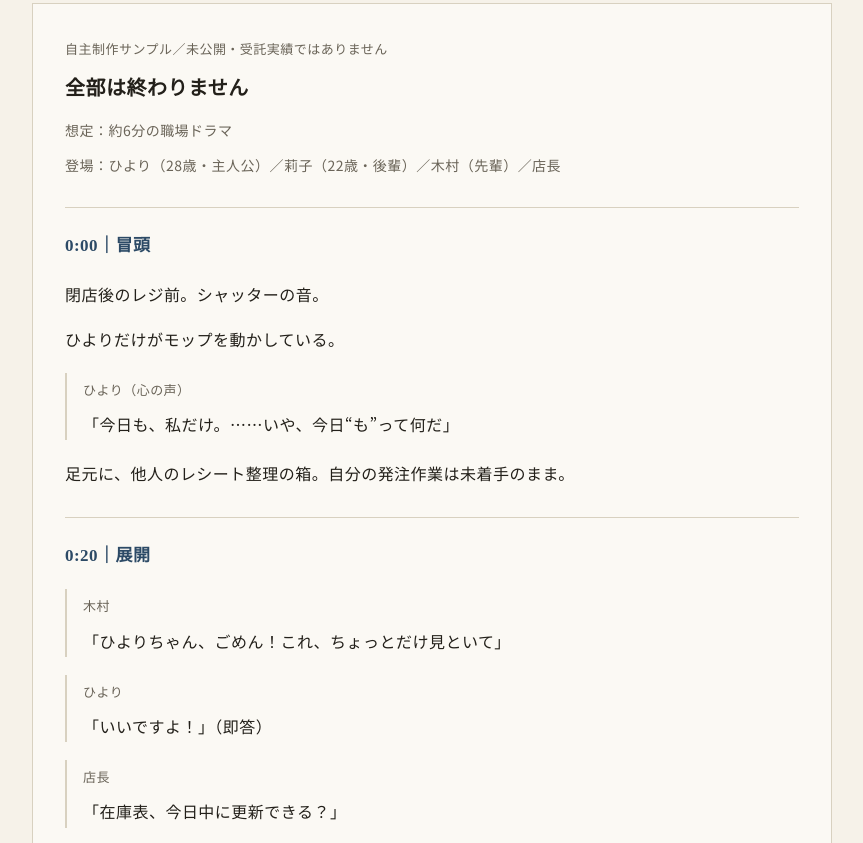
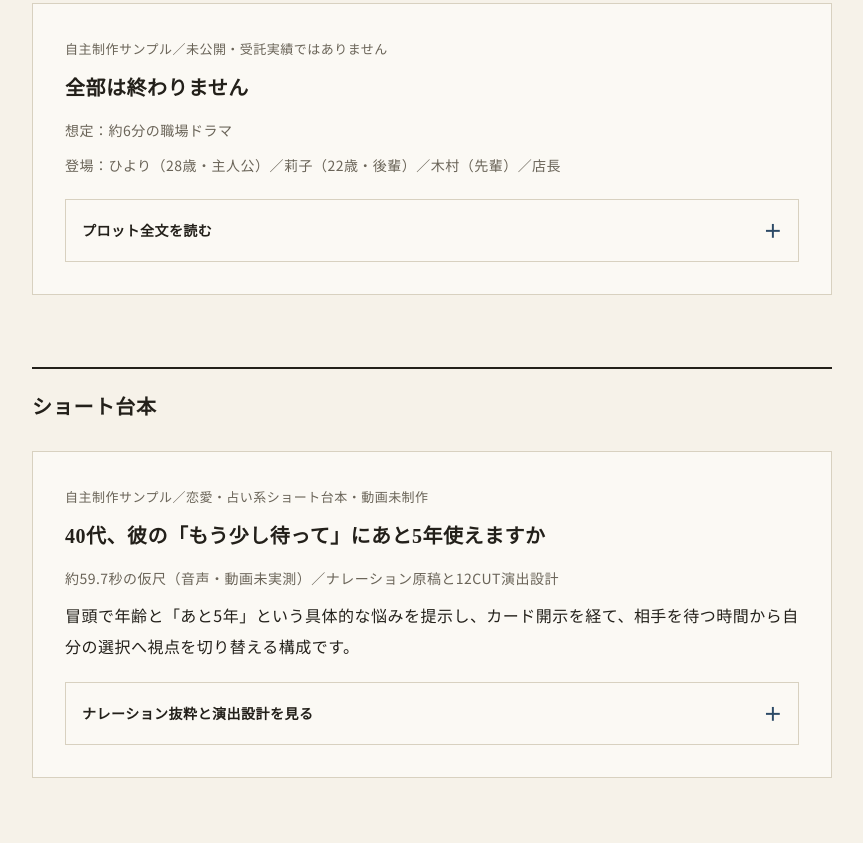
Before and after one commit to mutsumilabjp-eng/mtmwork, a plain HTML site: page index.html in a window 1280 px wide. Shown: the part 4550-5393 px from the top of the page, without its empty margins (208-1071 px from the left). Drawn offline with Linux system fonts and the light colour scheme; a web font is replaced by a local one.

Commit message:
Move short script below YouTube plot and collapse full plot

```diff
--- a/index.html
+++ b/index.html
@@ -383,6 +383,24 @@
         color: var(--c-text-sub);
       }
       .plot-scene .plot-dialogue br { display: block; content: ""; margin-bottom: 5px; }
+      .plot-sample > details { margin-top: 20px; }
+      .plot-sample > details > summary {
+        display: flex;
+        align-items: center;
+        justify-content: space-between;
+        padding: 13px 16px;
+        border: 1px solid var(--c-rule);
+        color: var(--c-text);
+        cursor: pointer;
+        list-style: none;
+        font-size: 14px;
+        font-weight: 600;
+      }
+      .plot-sample > details > summary::-webkit-details-marker { display: none; }
+      .plot-sample > details > summary::after { content: "＋"; font-size: 18px; color: var(--c-accent); }
+      .plot-sample > details[open] > summary::after { content: "－"; }
+      .plot-sample > details > summary:hover { background: var(--c-bg); }
+      .plot-sample > details > .detail-body { padding-top: 6px; }
       .plot-ending { margin-bottom: 8px; }
       @media (max-width: 599px) {
         .plot-scene { margin-top: 24px; padding-top: 20px; }
@@ -728,6 +746,9 @@
           <p class="plot-intro">想定：約6分の職場ドラマ</p>
           <p class="plot-characters">登場：ひより（28歳・主人公）／莉子（22歳・後輩）／木村（先輩）／店長</p>
 
+          <details class="plot-details">
+            <summary>プロット全文を読む</summary>
+            <div class="detail-body">
           <section class="plot-scene" aria-labelledby="plot-scene-1">
             <h5 id="plot-scene-1">0:00｜冒頭</h5>
             <p>閉店後のレジ前。シャッターの音。</p>
@@ -780,6 +801,39 @@
           </section>
 
           <p class="sample-note">構成の狙い：レシートの箱と20時締切の通知で負担を可視化。後輩との会話を転換点にし、店長の渋い反応を越えて優先順位を伝える小さな一歩で終える。再生数や受注成果を示すものではありません。</p>
+            </div>
+          </details>
+        </article>
+
+        <h3 class="sub-head" id="works-short-scripts">ショート台本</h3>
+        <article class="plot-sample" id="sample-short-script" aria-labelledby="sample-short-script-title">
+          <p class="sample-label">自主制作サンプル／恋愛・占い系ショート台本・動画未制作</p>
+          <h4 id="sample-short-script-title">40代、彼の「もう少し待って」にあと5年使えますか</h4>
+          <p class="plot-intro">約59.7秒の仮尺（音声・動画未実測）／ナレーション原稿と12CUT演出設計</p>
+          <p>冒頭で年齢と「あと5年」という具体的な悩みを提示し、カード開示を経て、相手を待つ時間から自分の選択へ視点を切り替える構成です。</p>
+          <details>
+            <summary>ナレーション抜粋と演出設計を見る</summary>
+            <div class="detail-body">
+              <section class="plot-scene" aria-labelledby="sample-short-script-voice">
+                <h5 id="sample-short-script-voice">ナレーション抜粋</h5>
+                <p class="plot-dialogue">40代、彼の「もう少し待って」に、あと5年使えますか</p>
+                <p>最後のカードが、待つ恋の答えを示します</p>
+                <p>20代の5年と、今の5年は違う</p>
+                <p>夜は会いたい、でも休日も誕生日も会えない</p>
+                <p>でも嫌いになれないあなたへ</p>
+                <p>現れたのは「運命の輪」</p>
+                <p>彼が変わる日より、あなたが動き出す日</p>
+                <p>好きなままでいい、でも人生まで保留にしないで</p>
+              </section>
+              <section class="plot-scene" aria-labelledby="sample-short-script-cuts">
+                <h5 id="sample-short-script-cuts">12CUTの演出設計（抜粋）</h5>
+                <p>冒頭0秒：強い見出しを最初から表示し、低音SEと照明変化でフックを作る。</p>
+                <p>約31秒：カード裏面を1回反転して「運命の輪」を開示。視聴理由を回収する。</p>
+                <p>終盤：保存・コメントの案内を整理し、プロフィールへの行動導線につなぐ。</p>
+              </section>
+              <p class="sample-note">自主制作の台本・演出設計例です。受託実績、公開済み動画、尺の実測結果ではありません。</p>
+            </div>
+          </details>
         </article>
 
         <h3 class="sub-head" id="works-shorts">ショート動画</h3>
@@ -825,35 +879,7 @@
           </figure>
         </div>
 
-        <article class="plot-sample" id="sample-short-script" aria-labelledby="sample-short-script-title">
-          <p class="sample-label">自主制作サンプル／恋愛・占い系ショート台本・動画未制作</p>
-          <h4 id="sample-short-script-title">40代、彼の「もう少し待って」にあと5年使えますか</h4>
-          <p class="plot-intro">約59.7秒の仮尺（音声・動画未実測）／ナレーション原稿と12CUT演出設計</p>
-          <p>冒頭で年齢と「あと5年」という具体的な悩みを提示し、カード開示を経て、相手を待つ時間から自分の選択へ視点を切り替える構成です。</p>
-          <details>
-            <summary>ナレーション抜粋と演出設計を見る</summary>
-            <div class="detail-body">
-              <section class="plot-scene" aria-labelledby="sample-short-script-voice">
-                <h5 id="sample-short-script-voice">ナレーション抜粋</h5>
-                <p class="plot-dialogue">40代、彼の「もう少し待って」に、あと5年使えますか</p>
-                <p>最後のカードが、待つ恋の答えを示します</p>
-                <p>20代の5年と、今の5年は違う</p>
-                <p>夜は会いたい、でも休日も誕生日も会えない</p>
-                <p>でも嫌いになれないあなたへ</p>
-                <p>現れたのは「運命の輪」</p>
-                <p>彼が変わる日より、あなたが動き出す日</p>
-                <p>好きなままでいい、でも人生まで保留にしないで</p>
-              </section>
-              <section class="plot-scene" aria-labelledby="sample-short-script-cuts">
-                <h5 id="sample-short-script-cuts">12CUTの演出設計（抜粋）</h5>
-                <p>冒頭0秒：強い見出しを最初から表示し、低音SEと照明変化でフックを作る。</p>
-                <p>約31秒：カード裏面を1回反転して「運命の輪」を開示。視聴理由を回収する。</p>
-                <p>終盤：保存・コメントの案内を整理し、プロフィールへの行動導線につなぐ。</p>
-              </section>
-              <p class="sample-note">自主制作の台本・演出設計例です。受託実績、公開済み動画、尺の実測結果ではありません。</p>
-            </div>
-          </details>
-        </article>
+
 
         <h3 class="sub-head" id="works-banners">バナー・SNS画像</h3>
         <div class="gallery">
```
